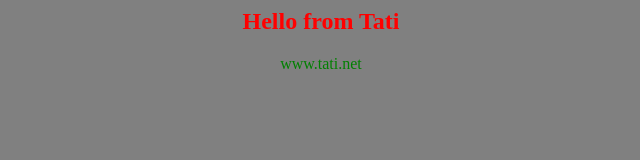
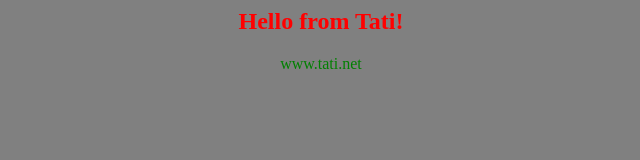
Before and after one commit to kushcheva/testapp, a plain HTML site: page index.html in a window 1280 px wide. Shown: the full height of the page, 319-959 px from the left. Drawn offline with Linux system fonts and the light colour scheme.

Commit message:
add text

```diff
--- a/index.html
+++ b/index.html
@@ -1,7 +1,7 @@
 <html>
 <body bgcolor=grey>
 <center>
-<h2><font color=red>Hello from Tati</font></h2>
+<h2><font color=red>Hello from Tati!</font></h2>
 
 <font color=green>www.tati.net</font>
 </center>
```
